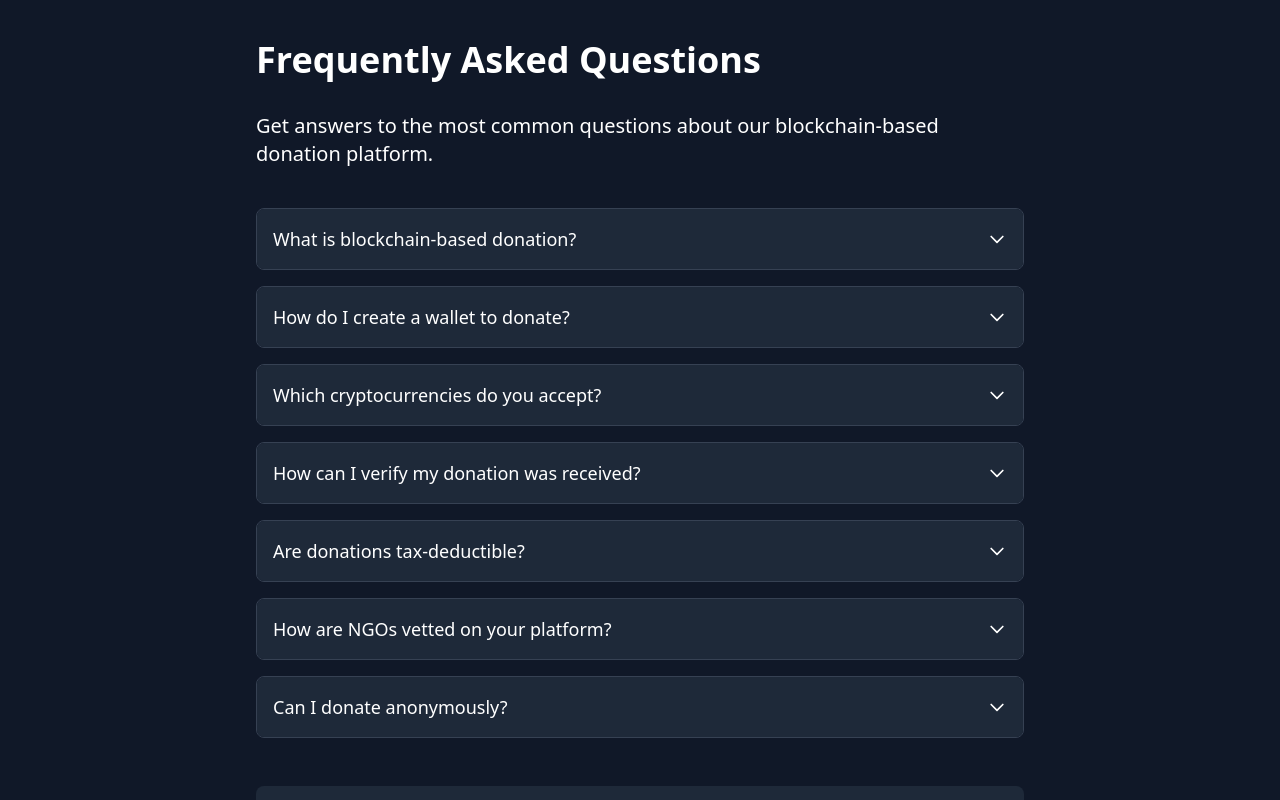
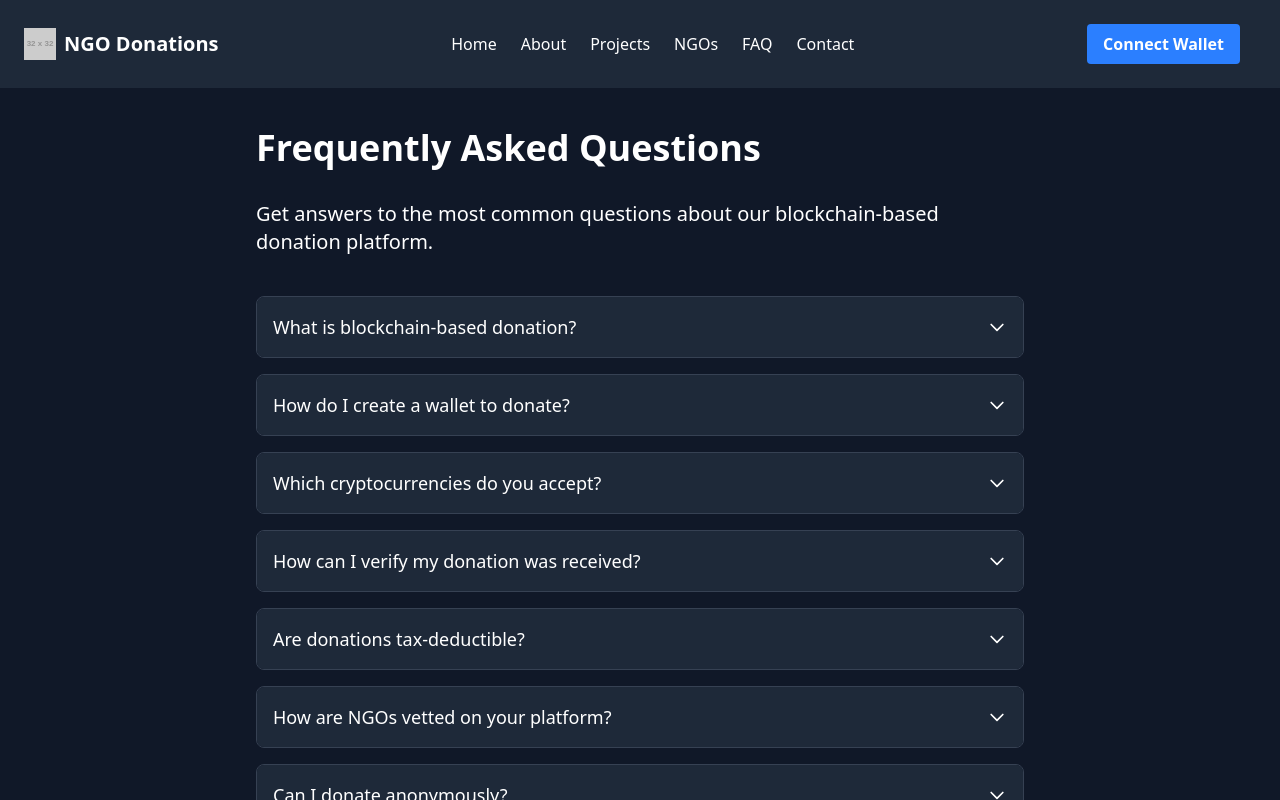
Before and after one commit to rahul-004x/donatecrypt, a React (Vite) app: page /faq in a window 1280 px wide. Built offline with nearby package versions, Linux system fonts and the light colour scheme.

Commit message:
feat: Add Navbar component to About, Contact, FAQ, NGOs, and Projects pages

```diff
--- a/src/pages/About.jsx
+++ b/src/pages/About.jsx
@@ -1,4 +1,5 @@
 import React from 'react';
+import Navbar from '../components/Navbar';
 
 const About = () => {
     const teamMembers = [
@@ -30,6 +31,7 @@ const About = () => {
 
     return (
         <div className="bg-gray-900 text-white min-h-screen">
+            <Navbar />
             {/* Hero Section */}
             <div className="relative bg-blue-900 py-20">
                 <div className="absolute inset-0 opacity-20 bg-pattern"></div>
--- a/src/pages/Contact.jsx
+++ b/src/pages/Contact.jsx
@@ -1,4 +1,5 @@
 import React, { useState } from 'react';
+import Navbar from '../components/Navbar';
 
 const Contact = () => {
     const [formData, setFormData] = useState({
@@ -38,6 +39,7 @@ const Contact = () => {
 
     return (
         <div className="bg-gray-900 text-white min-h-screen">
+            <Navbar />
             {/* Header */}
             <div className="bg-gray-800 py-16">
                 <div className="max-w-7xl mx-auto px-4 sm:px-6 lg:px-8">
--- a/src/pages/FAQ.jsx
+++ b/src/pages/FAQ.jsx
@@ -1,4 +1,5 @@
 import React, { useState } from 'react';
+import Navbar from '../components/Navbar';
 
 const FAQ = () => {
     const [activeIndex, setActiveIndex] = useState(null);
@@ -39,7 +40,9 @@ const FAQ = () => {
     };
 
     return (
-        <div className="bg-gray-900 text-white min-h-screen p-6 md:p-10">
+        <div className="bg-gray-900 text-white min-h-screen">
+            <Navbar />
+            <div className="p-6 md:p-10">
                 <div className="max-w-3xl mx-auto">
                     <h1 className="text-4xl font-bold mb-8">Frequently Asked Questions</h1>
                     <p className="text-xl mb-10">Get answers to the most common questions about our blockchain-based donation platform.</p>
@@ -81,6 +84,7 @@ const FAQ = () => {
                     </div>
                 </div>
             </div>
+        </div>
     );
 };
 
--- a/src/pages/NGOs.jsx
+++ b/src/pages/NGOs.jsx
@@ -1,5 +1,6 @@
 import React, { useState } from 'react';
 import { Link } from 'react-router-dom';
+import Navbar from '../components/Navbar';
 
 const NGOs = () => {
     const [searchTerm, setSearchTerm] = useState('');
@@ -146,6 +147,7 @@ const NGOs = () => {
 
     return (
         <div className="bg-gray-900 text-white min-h-screen">
+            <Navbar />
             {/* Header Section */}
             <div className="bg-gray-800 py-16">
                 <div className="max-w-7xl mx-auto px-4 sm:px-6 lg:px-8">
--- a/src/pages/Projects.jsx
+++ b/src/pages/Projects.jsx
@@ -1,5 +1,6 @@
 import React, { useState } from 'react';
 import { Link, useLocation, useNavigate } from 'react-router-dom';
+import Navbar from '../components/Navbar';
 
 const Projects = () => {
     const location = useLocation();
@@ -241,6 +242,7 @@ const Projects = () => {
 
     return (
         <div className="bg-gray-900 text-white min-h-screen">
+            <Navbar />
             {/* Header Section */}
             <div className="bg-gray-800 py-16">
                 <div className="max-w-7xl mx-auto px-4 sm:px-6 lg:px-8">
```
Lines whose indentation alone changed are shown as unchanged.
